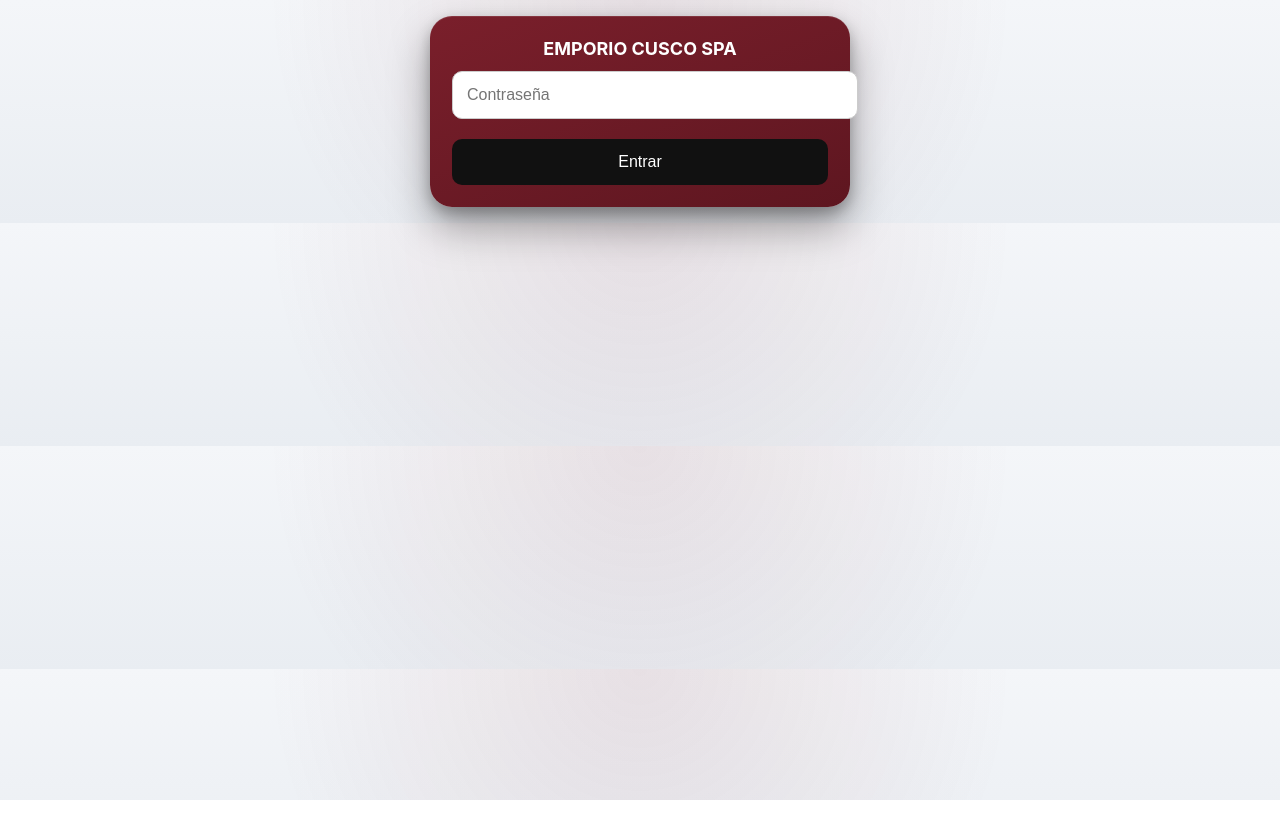
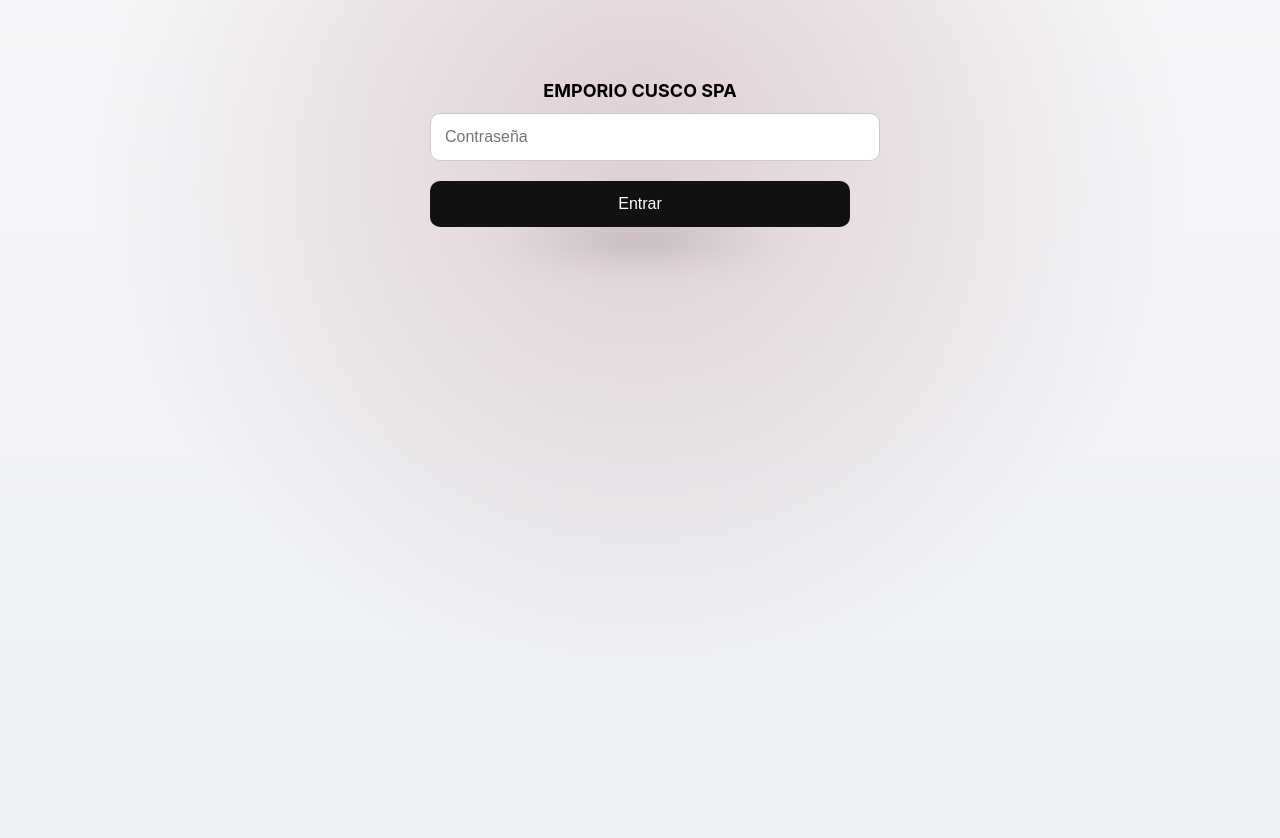
Before and after one commit to faviovereau/emporio-cusco-plu, a plain HTML site: page index.html in a window 1280 px wide. Before the commit the page ends 800 px from the top, so only its background shows below. Drawn offline with Linux system fonts and the light colour scheme; no server answers.

Commit message:
Update index.html

```diff
--- a/index.html
+++ b/index.html
@@ -8,31 +8,50 @@
 <style>
 /* ===== BASE ===== */
 body{
-  font-family: 'Inter', Arial, Helvetica, sans-serif;
+  font-family:'Inter', Arial, Helvetica, sans-serif;
   margin:0;
 
   background:
-    radial-gradient(circle at top, rgba(122,31,43,.10), transparent 55%),
-    linear-gradient(180deg, #f4f6f9 0%, #e9edf2 100%);
+    radial-gradient(
+      circle at 50% 140px,
+      rgba(122,31,43,.18),
+      transparent 55%
+    ),
+    linear-gradient(
+      180deg,
+      #f6f7f9 0%,
+      #eceff3 100%
+    );
 }
 
 .wrap{
   max-width:420px;
   margin:auto;
-  padding:16px;
+  padding:24px 16px 32px;
+  min-height:100vh;
+
+  display:flex;
+  flex-direction:column;
+  justify-content:flex-start; /* NO center */
+  padding-top:80px; /* CLAVE */
 }
 
 /* ===== CARD PRINCIPAL ===== */
 .card{
-  background:linear-gradient(160deg, #7a1f2b, #5e1620);
-  color:#fff;
-  border-radius:22px;
-  padding:22px;
+  position:relative;
+}
 
-  box-shadow:
-    0 20px 40px rgba(0,0,0,.35),
-    0 6px 14px rgba(0,0,0,.25),
-    inset 0 1px 0 rgba(255,255,255,.10);
+.card::after{
+  content:"";
+  position:absolute;
+  left:50%;
+  bottom:-26px;
+  width:70%;
+  height:26px;
+  transform:translateX(-50%);
+  background:radial-gradient(ellipse, rgba(0,0,0,.35), transparent 70%);
+  filter:blur(18px);
+  z-index:-1;
 }
 
 h1{
```
